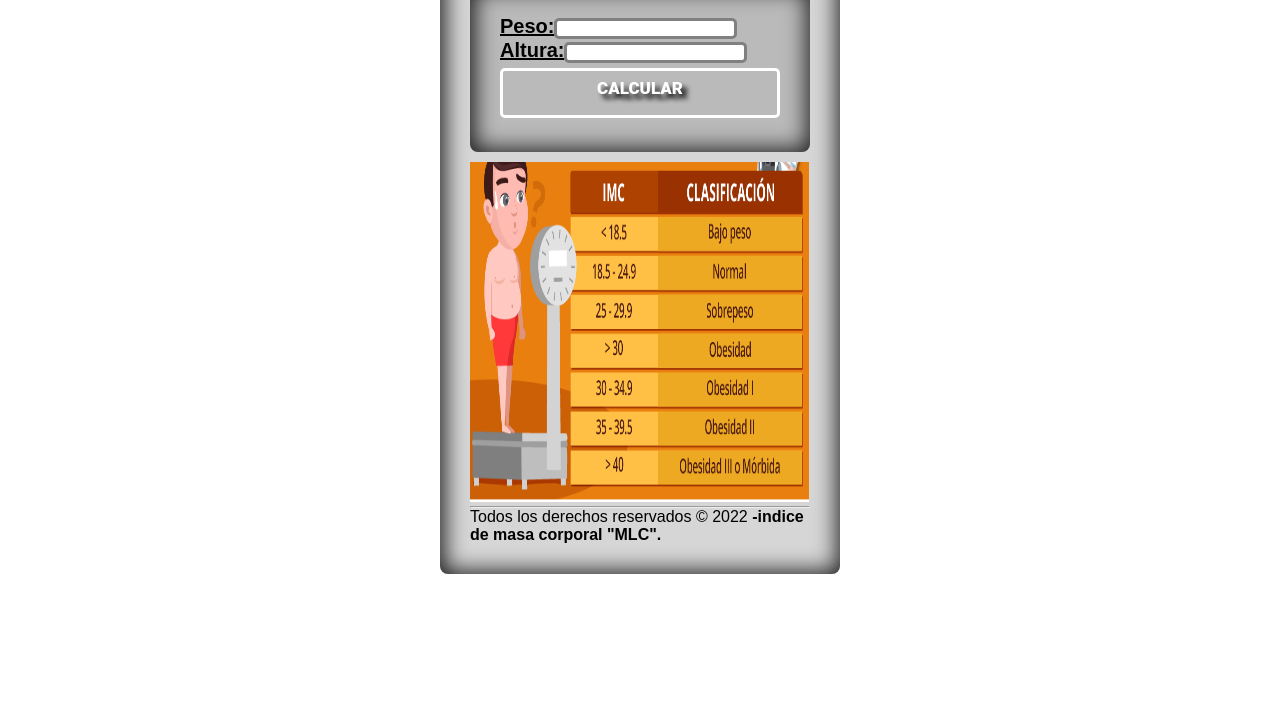
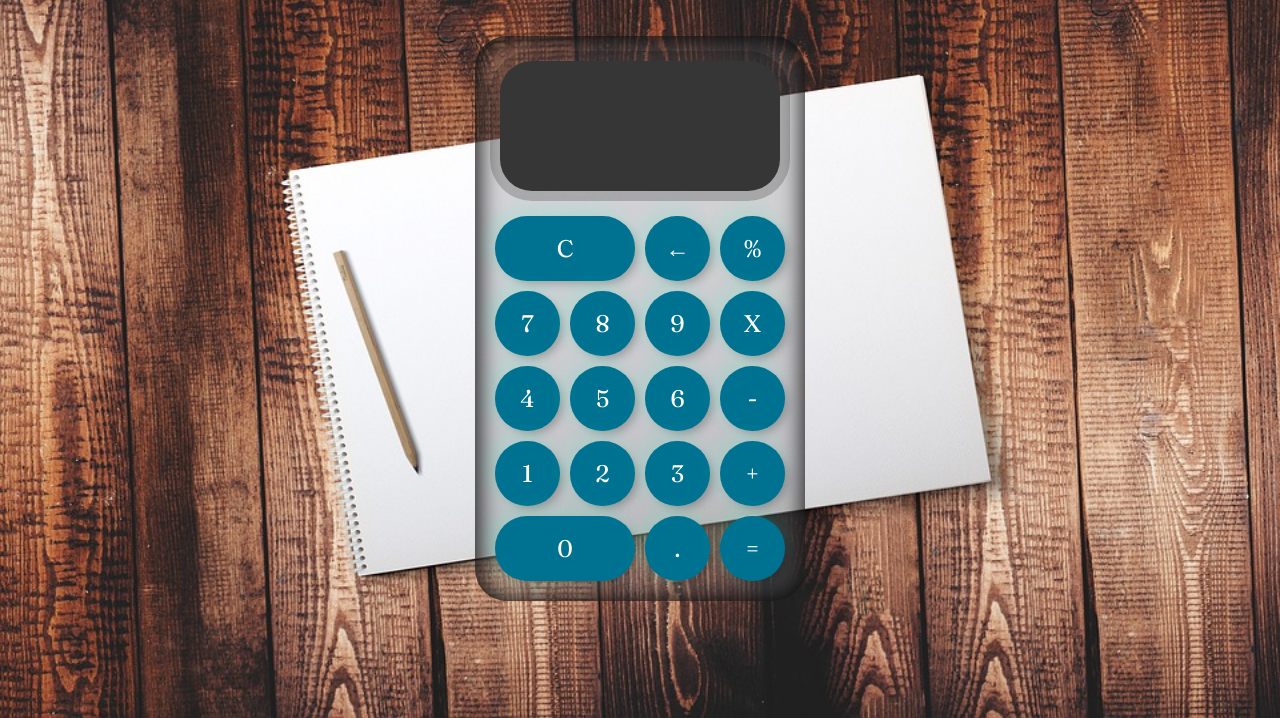
Before and after one commit to MLCMATHIAS/calculadora-mlc.github.io, a plain HTML site: page index.html in a window 1280 px wide. Shown: the part 82-800 px from the top of the page. Drawn offline with Linux system fonts and the light colour scheme.

Commit message:
calculara

```diff
--- /dev/null
+++ b/Calculadora.js
@@ -0,0 +1,17 @@
+class Calculadora {
+    sumar(num1, num2) {
+        return num1 + num2;
+    }
+
+    restar(num1, num2) {
+        return num1 - num2;
+    }
+
+    dividir(num1, num2) {
+        return num1 / num2;
+    }
+
+    multiplicar(num1, num2) {
+        return num1 * num2;
+    }
+}
--- /dev/null
+++ b/Display.js
@@ -0,0 +1,55 @@
+class Display {
+    constructor(displayValorAnterior, displayValorActual) {
+        this.displayValorActual = displayValorActual;
+        this.displayValorAnterior = displayValorAnterior;
+        this.calculador = new Calculadora();
+        this.tipoOperacion = undefined;
+        this.valorActual = '';
+        this.valorAnterior = '';
+        this.signos = {
+            sumar: '+',
+            dividir: '%',
+            multiplicar: 'x',
+            restar: '-',
+        }
+    }
+
+    borrar() {
+        this.valorActual = this.valorActual.toString().slice(0,-1);
+        this.imprimirValores();
+    }
+
+    borrarTodo() {
+        this.valorActual = '';
+        this.valorAnterior = '';
+        this.tipoOperacion = undefined;
+        this.imprimirValores();
+    }
+
+    computar(tipo) {
+        this.tipoOperacion !== 'igual' && this.calcular();
+        this.tipoOperacion = tipo;
+        this.valorAnterior = this.valorActual || this.valorAnterior;
+        this.valorActual = '';
+        this.imprimirValores();
+    }
+
+    agregarNumero(numero) {
+        if(numero === '.' && this.valorActual.includes('.')) return
+        this.valorActual = this.valorActual.toString() + numero.toString();
+        this.imprimirValores();
+    }
+
+    imprimirValores() {
+        this.displayValorActual.textContent = this.valorActual;
+        this.displayValorAnterior.textContent = `${this.valorAnterior} ${this.signos[this.tipoOperacion] || ''}`;
+    }
+
+    calcular() {
+        const valorAnterior = parseFloat(this.valorAnterior);
+        const valorActual = parseFloat(this.valorActual);
+
+        if( isNaN(valorActual)  || isNaN(valorAnterior) ) return
+        this.valorActual = this.calculador[this.tipoOperacion](valorAnterior, valorActual);
+    }
+}
--- /dev/null
+++ b/index.css
@@ -0,0 +1,77 @@
+
+ * {
+  font-family: 'Fraunces', serif;
+  color: #fff;
+}
+
+body {
+  margin: 0;
+  background-image: url(img/notepad-1558811_960_720.jpg);;
+  background-repeat: no-repeat;
+  background-size: 100% 100%;
+}
+
+.container {
+  display: flex;
+  justify-content: center;
+  align-items: center;
+  height: 100vh;
+}
+
+.calculadora {
+  display: grid;
+  grid-template-columns: repeat(4, 75px);
+  grid-template-rows: 160px repeat(5, 75px);
+  /* background-color: #00916e; */
+  padding: 15px;
+  border-radius: 32px;
+  /* box-shadow: 15px 10px 0px 5px #00000033; */
+  background-color: rgba(120, 119, 123, 0.3);
+  box-shadow: inset 1px 1px 22px 4px rgba(0, 0, 0, 0.85);
+}
+
+button {
+  cursor: pointer;
+  margin: 5px;
+  padding: 0;
+  border-radius: 32px;
+  font-size: 1.5em;
+  border: none;
+  background-color: #007291;
+  box-shadow: 5px 5px 10px -3px #00000040, -5px -5px 15px 3px #00ffc11f;
+}
+
+button:active {
+  background-color: #003d6f;
+}
+
+button:focus {
+  outline: none;
+}
+
+.col-2 {
+  grid-column: span 2;
+}
+
+.display {
+  grid-column: 1 / -1;
+  padding: 16px;
+  display: flex;
+  margin: 10px 10px 20px;
+  flex-direction: column;
+  align-items: flex-end;
+  background-color: #363636;
+  border-radius: 32px;
+  text-align: right;
+  justify-content: space-between;
+  word-break: break-all;
+  box-shadow: 0px 0px 0px 10px #00000033;
+}
+
+#valor-actual {
+  font-size: 1.5em;
+}
+
+#valor-anterior {
+  font-size: 2em;
+}
--- a/index.html
+++ b/index.html
@@ -1,36 +1,41 @@
 <!DOCTYPE html>
-<html lang="es">
-  <head>
-    <meta charset="UTF-8" />
-    <meta http-equiv="X-UA-Compatible" content="IE=edge" />
-    <meta name="viewport" content="width=device-width, initial-scale=1.0" />
-    <link rel="stylesheet" href="stilos.css" />
-    <title>calculadora de masa de indice corporal</title>
-  </head>
-  <body>
-
-
-     <!-- formulario -->
-        <div class="form-color">
-        <h1>Calculadora -IMC-</h1>
-      <form action="" class="form-color">
-        <label class="text">Peso:</label><input id="txtPeso" type="text" /><br>
-        <label class="text">Altura:</label><input id="txtAltura" type="text" /><br>
-        <button id="btnCalcular">
-          <span>Calcular</span>
-          <svg>
-            <rect x="0" y="0" fill="none"></rect>
-          </svg>
-        </button>
-      </form>
-      <img src="./img/INDICE.IMC.png" class="img" alt="indice de masa muscular" />
-      <div class="box__copyright">
-        <hr>
-        <p>Todos los derechos reservados © 2022 <b>-indice de masa corporal "MLC".</b></p>
+<html lang="en">
+<head>
+    <meta charset="UTF-8">
+    <meta name="viewport" content="width=device-width, initial-scale=1.0">
+    <title>Calculadora</title>
+    <link href="https://fonts.googleapis.com/css2?family=Fraunces&display=swap" rel="stylesheet">
+    <link href="index.css" rel="stylesheet" />
+    <script src="Display.js" type="text/javascript"></script>
+    <script src="Calculadora.js" type="text/javascript"></script>
+    <script src="index.js" type="text/javascript" defer></script>
+</head>
+<body>
+    <div class="container">
+        <div class="calculadora">
+            <div class="display">
+                <div id="valor-anterior"></div>
+                <div id="valor-actual"></div>
+            </div>
+            <button class="col-2" onclick="display.borrarTodo()">C</button>
+            <button onclick="display.borrar()">&larr;</button>
+            <button class="operador" value="dividir">%</button>
+            <button class="numero">7</button>
+            <button class="numero">8</button>
+            <button class="numero">9</button>
+            <button class="operador" value="multiplicar">X</button>
+            <button class="numero">4</button>
+            <button class="numero">5</button>
+            <button class="numero">6</button>
+            <button class="operador" value="restar">-</button>
+            <button class="numero">1</button>
+            <button class="numero">2</button>
+            <button class="numero">3</button>
+            <button class="operador" value="sumar">+</button>
+            <button class="col-2 numero">0</button>
+            <button class="numero">.</button>
+            <button class="operador" value="igual">=</button>
+        </div>
     </div>
-    </div>
-</div>
-     <!-- javascrip -->
-    <script src="script.js"></script>
-  </body>
+</body>
 </html>
--- /dev/null
+++ b/index.js
@@ -0,0 +1,14 @@
+const displayValorAnterior = document.getElementById('valor-anterior');
+const displayValorActual = document.getElementById('valor-actual');
+const botonesNumeros = document.querySelectorAll('.numero');
+const botonesOperadores = document.querySelectorAll('.operador');
+
+const display = new Display(displayValorAnterior, displayValorActual);
+
+botonesNumeros.forEach(boton => {
+    boton.addEventListener('click', () => display.agregarNumero(boton.innerHTML));
+});
+
+botonesOperadores.forEach(boton => {
+    boton.addEventListener('click', () => display.computar(boton.value))
+});
--- a/script.js
+++ /dev/null
@@ -1,18 +0,0 @@
-window.onload = iniciar;
-
-function iniciar(){
-    var btnCalcular = document.getElementById("btnCalcular");
-    btnCalcular.addEventListener("click", clickBtnCalcular);
-
-}
-
-function clickBtnCalcular(){
-    var txtPeso = document.getElementById("txtPeso");
-    var peso = txtPeso.value ;
-
-    var txtAltura = document.getElementById("txtAltura");
-    var altura = txtAltura.value ;
-
-    var imc = peso / (altura * altura);
-    alert("su IMC es: " + Math.round(imc));
-}
--- a/stilos.css
+++ /dev/null
@@ -1,96 +0,0 @@
-
- *{
-    padding: 0;
-    margin: 0;
-    box-sizing: border-box;
-  }
-  body {
-    color: black;
-    font-family: "Oswald", sans-serif;
-  }
-.container-form {
-    width: 100%;
-    height: 500px;
-    max-width: 1100px;
-    margin: auto;
-    display: grid;
-    grid-template-columns: repeat(2, 1fr);
-    grid: gap 50px;
-    margin-top: 50px;
-  }
-  .container-form h1 {
-    margin-bottom: 15px;
-    font-size: 35px;
-  }
-  .form-color {
-    max-width: 25em;
-    padding: 30px;
-    margin: 0 auto;
-    background-color: rgba(120, 119, 123, 0.3);
-    border-radius: 0.5em;
-    box-shadow: inset 1px 1px 22px 4px rgba(0, 0, 0, 0.85);
-  }
-  .form-color h1{
-    font-weight: 800;
-    color: #18a362;
-    text-shadow: 3px 3px 3px black;
-
-  }
-  .text{
-    font-size: 20px;
-    font-weight: 700;
-    text-decoration: underline;
-  }
-  #txtPeso,#txtAltura{
-    border:3px solid gray;
-    border-radius: 5px;
-  }
-       /* botton */
-  #btnCalcular{
-        width: 100%;
-        height: 50px;
-        margin-top: 5px;
-        padding-top: 7px;
-        background: none;
-        color: white;
-        font-family: "Roboto", sans-serif;
-        text-align: center;
-        font-size: 17px;
-        font-weight: 800;
-        text-shadow: 5px 5px 5px black;
-        border: 3px solid white;
-        cursor: pointer;
-        text-transform: uppercase;
-        transition: 0.3s ease all;
-        border-radius: 5px;
-        position: relative;
-        overflow: hidden;
-      }
-  #btnCalcular span {
-    position: relative;
-    z-index: 2;
-    transition: .3s ease all;
-    }
-    #btnCalcular::after {
-      content: "";
-      width: 100%;
-      height: 300px;
-      background: #18a362;
-      position: absolute;
-      z-index: 1;
-      top: -300px;
-      left: 0;
-      transition: .4s ease-in-out all;
-      border-radius: 0px 0px 300px 300px;
-    }
-    #btnCalcular:hover::after {
-      top: 0;
-    }
-
-  /* imagen IMC */
-
- .img{
-    padding-top: 10px;
-    width: 100%;
-    height: 350px;
-}
```
Also changed, not shown: img/INDICE.IMC.png (deleted), img/descarga.jpeg (deleted), img/images.jpeg (deleted), img/notepad-1558811_960_720.jpg (added), 1 other file.
